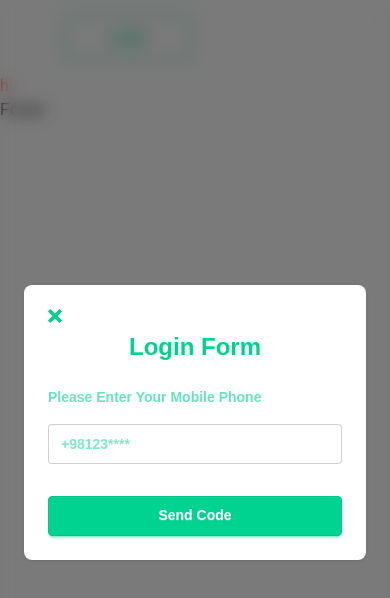
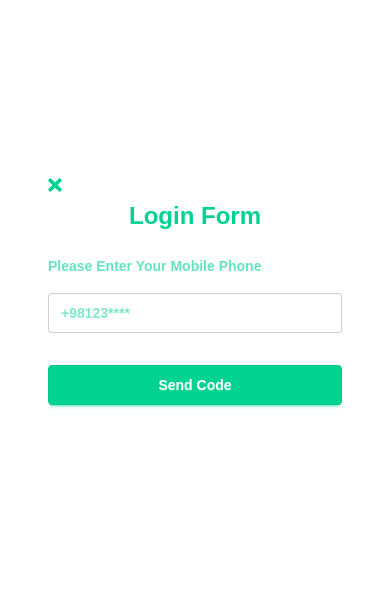
Before and after one commit to nextjs-developers/Food-app, a Next.js app: page / in a window 390 px wide. Both pictures are taken after a click on the button "Login". Shown: the top 598 px of the page. Built offline with nearby package versions, Linux system fonts and the light colour scheme.

Commit message:
The classes related to media queries have been added to the login form

```diff
--- a/src/components/partials/container/ModalContainer.js
+++ b/src/components/partials/container/ModalContainer.js
@@ -1,20 +1,14 @@
-import React from 'react'
-
-function ModalContainer({ children, isOpen,setIsOpen }) {
-    if(!isOpen) return null;
+function ModalContainer({ children, isOpen, setIsOpen }) {
+  if (!isOpen) return null;
 
   return (
-
-    <div className="modal modal-open fixed inset-0 z-10">
-    <div className="modal-backdrop bg-black/20 backdrop-blur-sm">
-
+    <div className="modal modal-open fixed inset-0 z-10 bg-base-100">
+      <div className="md:modal-backdrop md:bg-black/20 md:backdrop-blur-sm "></div>
+      <div className="modal-box w-full h-full max-w-none rounded-none flex items-center justify-center md:bg-transparent bg-white shadow-none">
+        {children}
+      </div>
     </div>
-    <div className="modal-box w-full h-full max-w-none rounded-none flex items-center justify-center bg-transparent shadow-none">
-      {children}
-    </div>
-  </div>
-
-  )
+  );
 }
 
-export default ModalContainer
+export default ModalContainer;
--- a/src/components/templates/authForm/SendOTPForm.js
+++ b/src/components/templates/authForm/SendOTPForm.js
@@ -1,41 +1,16 @@
-"use client";
 
 import { ImCross } from "react-icons/im";
 
 function SendOTPForm({ mobile, setMobile, setStep, setIsOpen, isOpen }) {
-  console.log(isOpen);
-  // const [error, setError] = useState("");
 
-  // const { isPending, mutate } = useSendOtp();
-
-  // const sendOtpHandler = (event) => {
-  //   event.preventDefault();
-
-  //   if (isPending) return;
-  //   if (!isValidMobile(mobile)) return setError("شماره معتبر وارد کنید!");
-  //   setError("");
-
-  //   mutate(
-  //     { mobile },
-  //     {
-  //       onSuccess: (data) => {
-  //         toast.success(data?.data?.message);
-  //         toast(data?.data?.code);
-  //         setStep(2);
-  //       },
-  //       onError: (error) => {
-  //         console.log(error);
-  //       },
-  //     }
-  //   );
-  // };
 
   return (
-    <div className="card w-96 bg-base-100 shadow-sm">
+    <div className="md:card md:w-[392px] md:h-[302px] md:bg-base-100 md:shadow-sm bg-base-100 w-full">
       <div className="card-body">
-        <button onClick={() => setIsOpen(false)}>
-          <ImCross />
-        </button>
+      <button onClick={()=>setIsOpen(false)}>
+      <ImCross />
+
+      </button>
         <h2 className="card-title justify-center text-2xl font-bold">
           Login Form
         </h2>
```
Also changed, not shown: src/components/templates/authForm/CheckOTPForm.js (+0 -24 lines).
